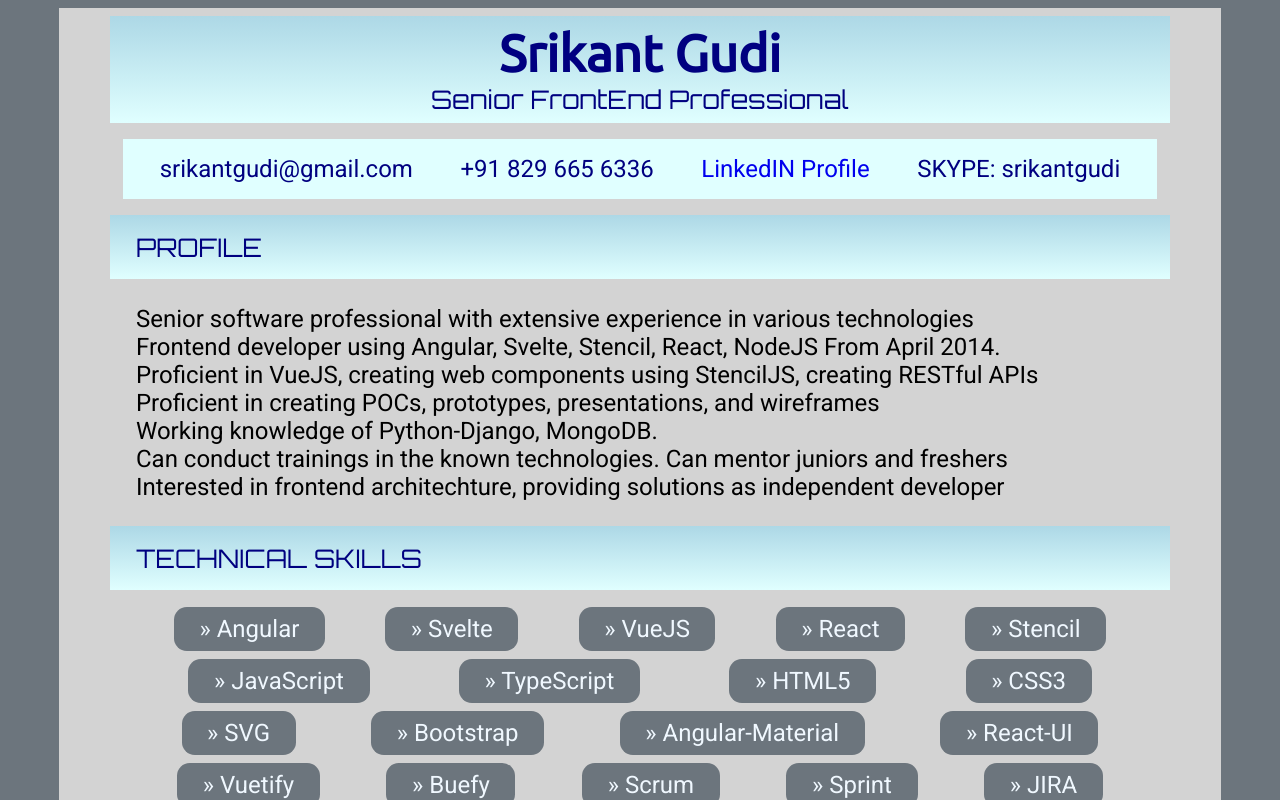
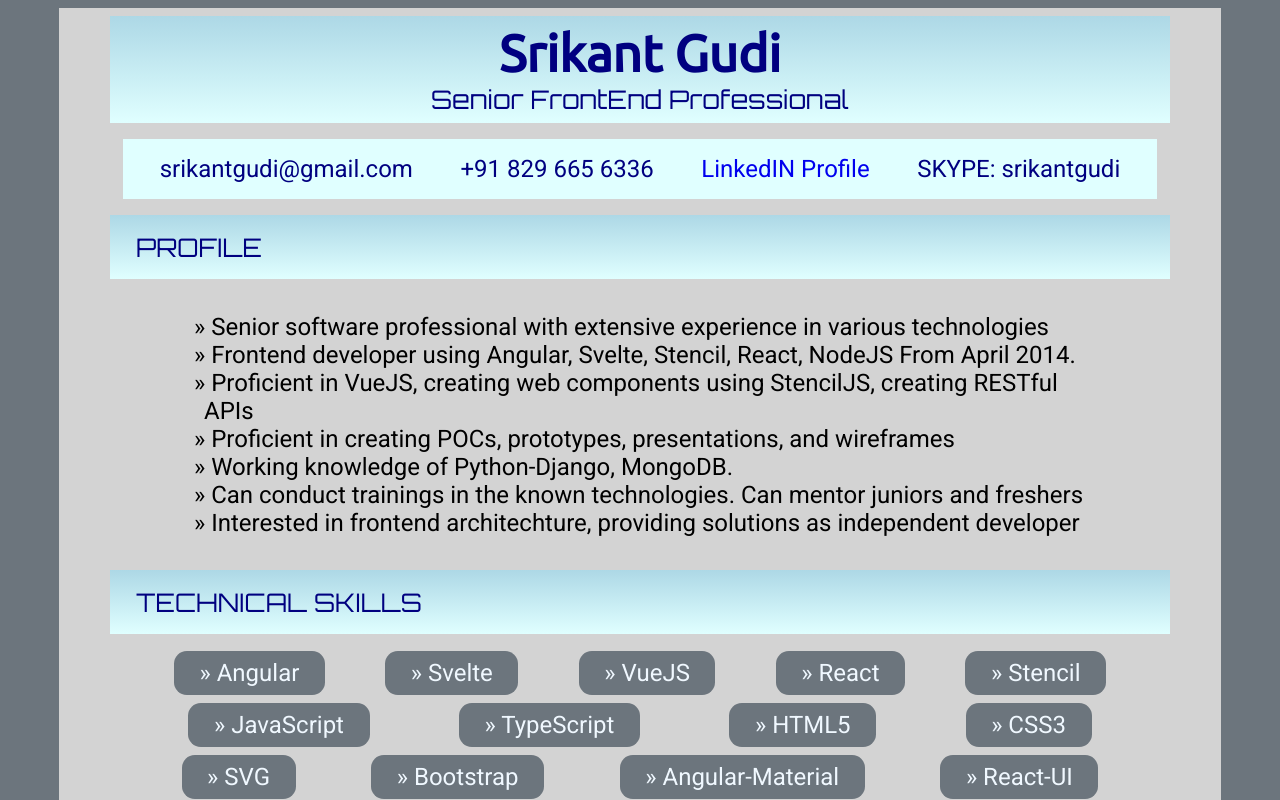
Before and after one commit to srikantgudi/srikantgudi.github.io, a Svelte app: page / in a window 1280 px wide. Shown: the top 800 px of the page. Built offline with nearby package versions, Linux system fonts and the light colour scheme; a web font is replaced by a local one.

Commit message:
Modified layout

```diff
--- a/public/global.css
+++ b/public/global.css
@@ -45,6 +45,16 @@
     padding: 2vmin 2vmax;
     color: navy;
     background: linear-gradient(lightblue,lightcyan);
+}
+.profile-content {
+    margin: 1vmin 6vmin;
+}
+.profile-li {
+    text-indent: -10px;
+    margin-left: 20px;
+}
+.profile-li:before {
+    content: '\bb\20';
 }
 .section-content {
     font-family: Roboto;
--- a/src/Profile.svelte
+++ b/src/Profile.svelte
@@ -5,9 +5,13 @@
   PROFILE
 </div>
 <div class="section-content">
-  {#each data.profile as text}
-  <div>
-    {text}
+  <div class="profile-content">
+    {#each data.profile as text}
+    <div>
+      <div class="profile-li">
+        {text}
+      </div>
+    </div>
+    {/each}
   </div>
-  {/each}
 </div>
```
